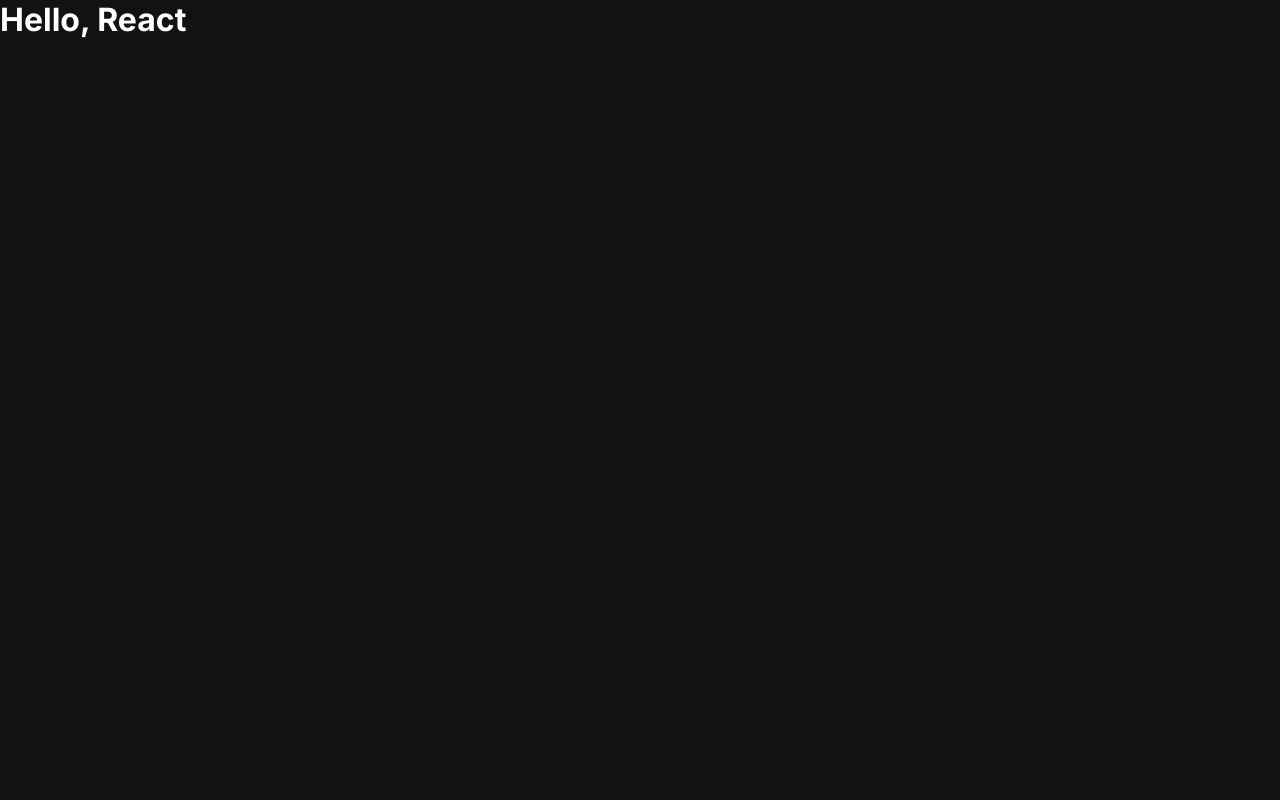
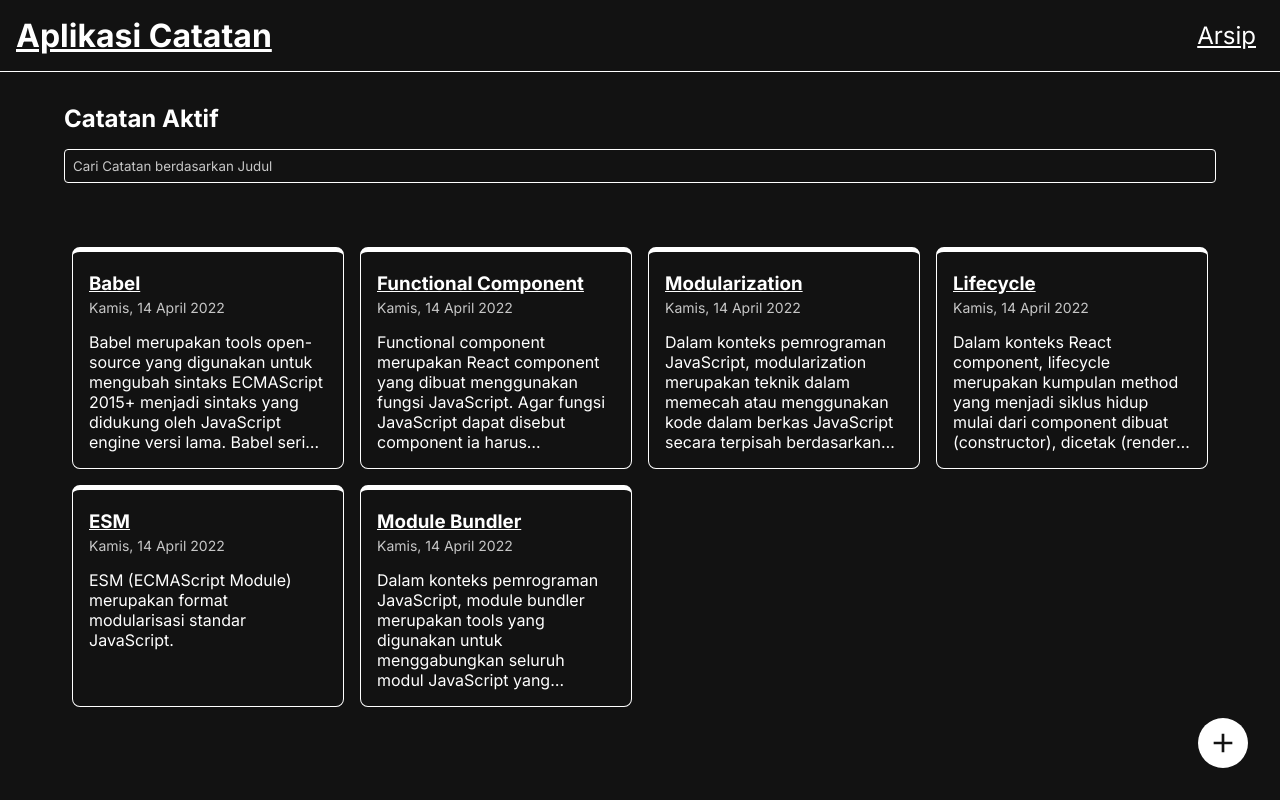
Before and after one commit to inirafli/my-personal-notes, a React (Vite) app: page / in a window 1280 px wide. Built offline with nearby package versions, Linux system fonts and the light colour scheme.

Commit message:
added HomeScreen component

```diff
--- a/index.html
+++ b/index.html
@@ -12,7 +12,7 @@
   <link href="https://fonts.googleapis.com/css2?family=Inter:wght@300;400;700&display=swap" rel="stylesheet">
   <!-- END: Google Font -->
 
-  <title>Contact Apps</title>
+  <title>Notes App</title>
 </head>
 
 <body>
--- /dev/null
+++ b/src/components/AddButton.jsx
@@ -0,0 +1,22 @@
+import React from 'react'
+
+const AddButton = () => (
+  <div className="homepage__action">
+    <button className="action" type="button">
+      <svg
+        stroke="currentColor"
+        fill="currentColor"
+        strokeWidth="0"
+        viewBox="0 0 24 24"
+        height="1em"
+        width="1em"
+        xmlns="http://www.w3.org/2000/svg"
+      >
+        <path fill="none" d="M0 0h24v24H0V0z" />
+        <path d="M19 13h-6v6h-2v-6H5v-2h6V5h2v6h6v2z" />
+      </svg>
+    </button>
+  </div>
+)
+
+export default AddButton
--- /dev/null
+++ b/src/components/AppBar.jsx
@@ -0,0 +1,18 @@
+import React from 'react'
+
+const AppBar = () => (
+  <header>
+    <h1>
+      <a href="/">Aplikasi Catatan</a>
+    </h1>
+    <nav className="navigation">
+      <ul>
+        <li>
+          <a href="/archives">Arsip</a>
+        </li>
+      </ul>
+    </nav>
+  </header>
+)
+
+export default AppBar
--- /dev/null
+++ b/src/components/HomeContent.jsx
@@ -0,0 +1,22 @@
+import React from 'react'
+
+import SearchBar from './SearchBar'
+import NoteList from './NoteList'
+import AddButton from './AddButton'
+
+const HomeContent = () => (
+  <main>
+    <section className="homepage">
+      <h2>Catatan Aktif</h2>
+      <section className="search-bar">
+        <SearchBar />
+      </section>
+      <NoteList />
+      <div className="homepage__action">
+        <AddButton />
+      </div>
+    </section>
+  </main>
+)
+
+export default HomeContent
--- /dev/null
+++ b/src/components/HomeScreen.jsx
@@ -0,0 +1,13 @@
+import React from 'react'
+
+import AppBar from './AppBar'
+import HomeContent from './HomeContent'
+
+const HomeScreen = () => (
+  <div className="app-container">
+    <AppBar />
+    <HomeContent />
+  </div>
+)
+
+export default HomeScreen
--- /dev/null
+++ b/src/components/NoteItem.jsx
@@ -0,0 +1,14 @@
+import React from 'react'
+import showFormattedDate from '../utils/index'
+
+const NoteItem = ({ note }) => (
+  <article key={note.id} className="note-item">
+    <h3 className="note-item__title">
+      <a href={`/notes/${note.id}`}>{note.title}</a>
+    </h3>
+    <p className="note-item__createdAt">{showFormattedDate(note.createdAt)}</p>
+    <p className="note-item__body">{note.body}</p>
+  </article>
+)
+
+export default NoteItem
--- /dev/null
+++ b/src/components/NoteList.jsx
@@ -0,0 +1,22 @@
+import React from 'react'
+import { getActiveNotes } from '../utils/local-data'
+
+import NoteItem from './NoteItem'
+
+const NoteList = () => {
+  const activeNotes = getActiveNotes()
+
+  return (
+    <section className="notes-list">
+      {activeNotes.length > 0 ? (
+        activeNotes.map((note) => (
+          <NoteItem key={note.id} note={note} />
+        ))
+      ) : (
+        <p>Tidak ada catatan</p>
+      )}
+    </section>
+  )
+}
+
+export default NoteList
--- a/src/components/NotesApp.jsx
+++ b/src/components/NotesApp.jsx
@@ -1,9 +1,9 @@
 import React from 'react'
 
+import HomeScreen from './HomeScreen'
+
 const NotesApp = () => (
-  <div className="app-container">
-    <h1>Hello, React</h1>
-  </div>
+  <HomeScreen />
 )
 
 export default NotesApp
--- /dev/null
+++ b/src/components/SearchBar.jsx
@@ -0,0 +1,9 @@
+import React from 'react'
+
+const SearchBar = () => (
+  <section className="search-bar">
+    <input type="text" placeholder="Cari Catatan berdasarkan Judul" />
+  </section>
+)
+
+export default SearchBar
```
Also changed, not shown: src/styles/style.css (+14 -6 lines), .eslintrc.cjs.
